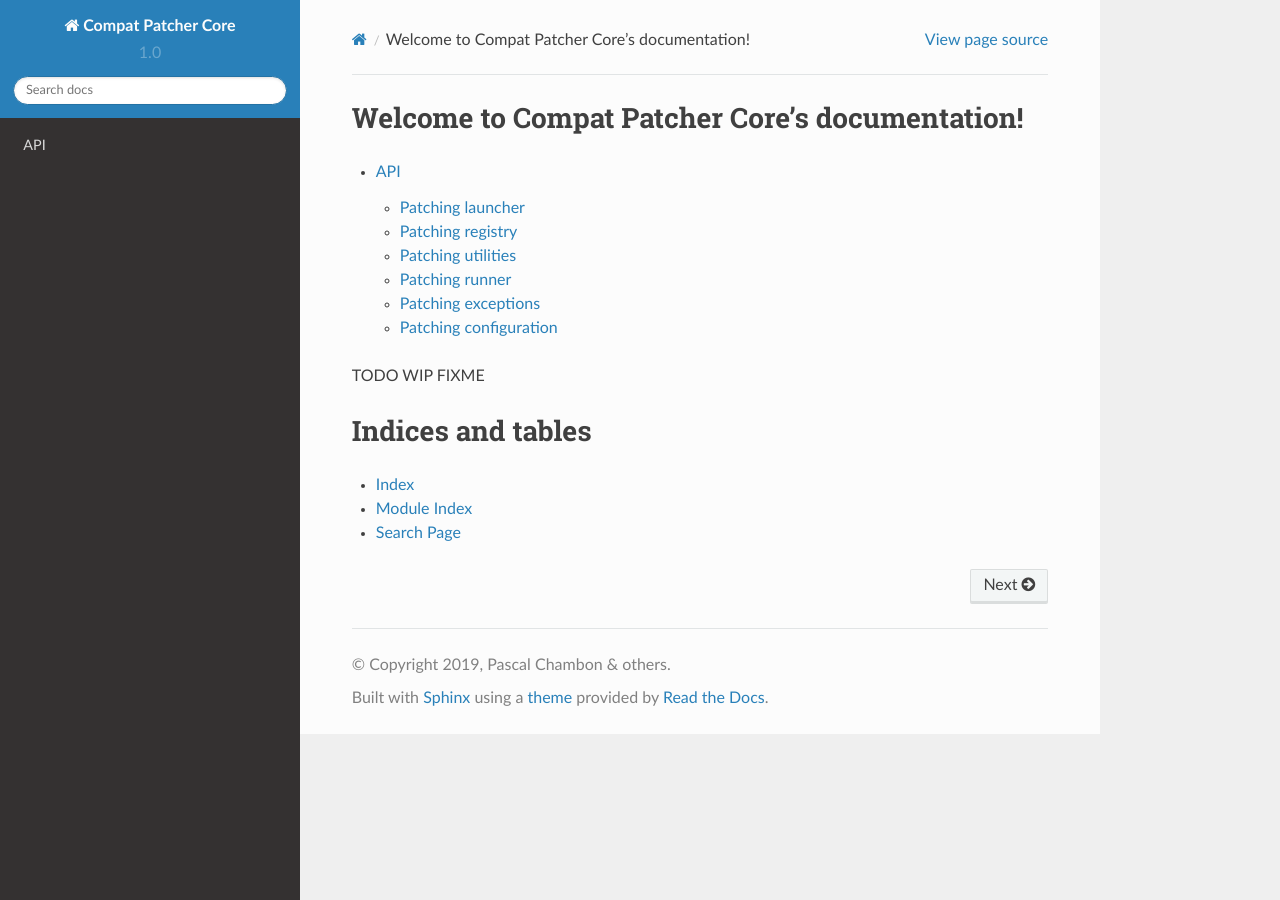
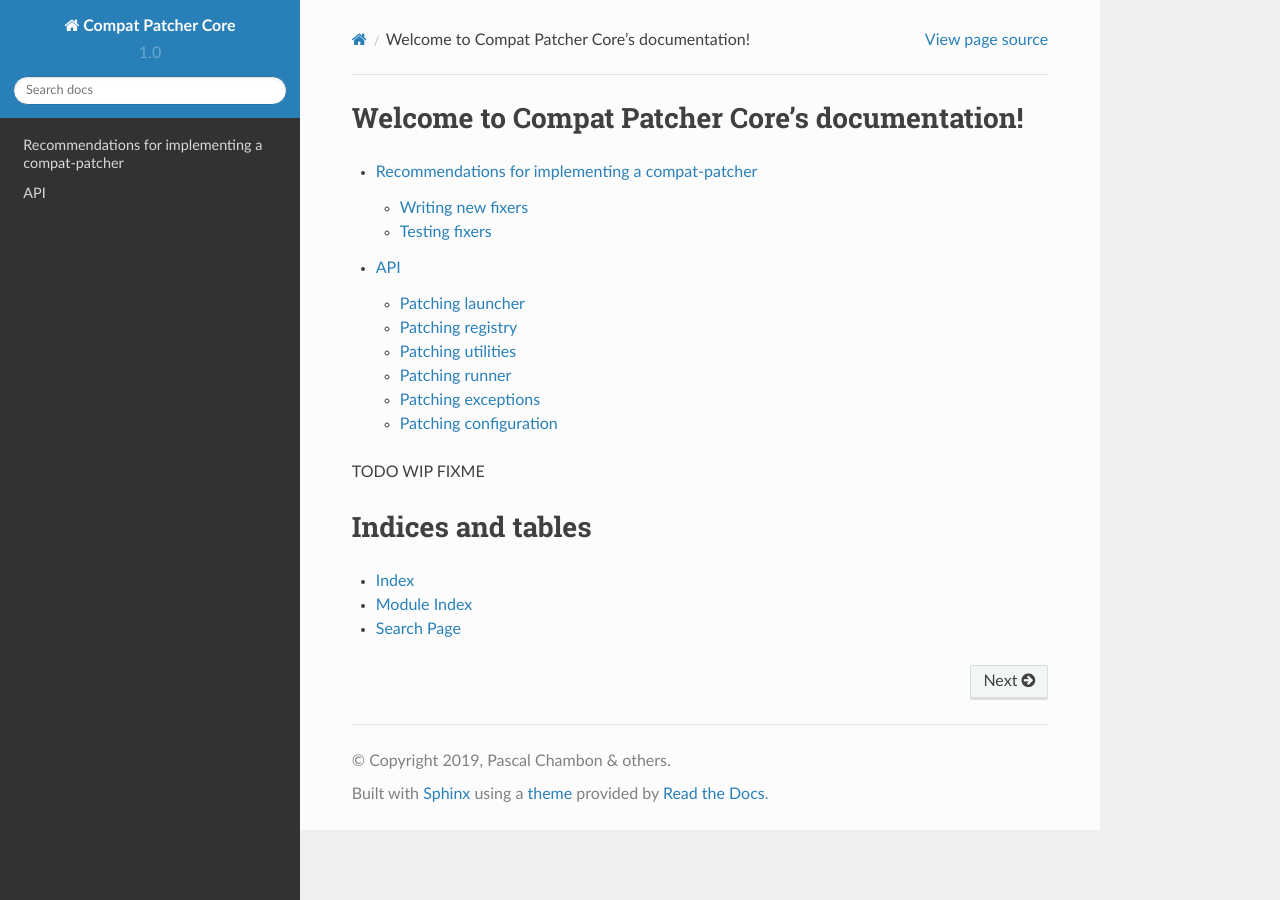
Before and after one commit to pakal/compat-patcher-core, a Sphinx documentation site: the page built from docs/index.rst, in a window 1280 px wide. Built offline with Sphinx 7.4.7 and the Read the Docs theme 2.0.0, drawn with Linux system fonts in a browser that asks for light colours; some of the changed lines change nothing that is shown.

Commit message:
Add guidelines.rst

```diff
--- /dev/null
+++ b/docs/guidelines.rst
@@ -0,0 +1,77 @@
+Recommendations for implementing a compat-patcher
+#######################################################
+
+In the following documentation, the **software** represents the application/framework/library for which the compat-patcher
+companion application is implemented.
+
+To make a new framework/library benefit from such a compat-patcher, we recommend starting from the
+provided project skeleton :
+
+TODO ADD COOKIE-CUTTER RECIPE
+
+TODO CHECK THAT - This skeleton provides a standard structure for utilities and sets of fixers, and activates several helpers: checking that every fixer has its test (when using pytest), checking that no stdlib "warnings.warn()" is used by compatibility shims, autogenerating a Readme with the list of available fixers...
+
+Then, provide the `current_software_version` to the registry constructor, possibly as a callable.
+
+
+Writing new fixers
+--------------------
+
+- Follow PEP8 as much as you can, or use `Black <https://pypi.org/project/black/>`_ to solve the problem once and for all.
+
+- Fixers have to be registered with the `register_compatibility_fixer-)` method of a patching registry. Hint: you can be DRY by using :code:`functools.partial` to preconfigure a set of similar fixers.
+
+- Fixers must have a docstring explaining what they do (what breaking changes it deals with), and tests checking that both old and new behaviour keep working.
+
+- Fixers should have a signature following the convention :code:`fix_<kind>_<path>_<element>(utils)`, where:
+
+  - :code:`<kind>` is one of the following:
+
+    - "deletion" (when an elemnt was removed from sources and must be put back).
+    - "behavior" (when a signature changed, when an optional arguments became mandatory...).
+    - "outsourcing" (when a whole submodule was turned into an external python package).
+
+  - :code:`<path>` is the trail of submodules leading to the patched elemnt (with dots replaced by underscores), **not** including the root module of the library
+  - :code:`<element>` is the element to be patched ; for clarity you should use the same character casing as the real elemnt name
+  - :code:`utils` is the injected parameter, which exposes patching utilities
+
+- Fixers should not be created to modify project-level code, like framework settings, since these are supposed to be easily updatable by project maintainers.
+
+- Fixers should not reintroduce code which raises security issues (like XSS attacks...), unless these fixers are OFF by default, deeply documented, and risks can be properly mitigated by project maintainers.
+
+- Fixers should be coded very *defensively*, since they are highly expected to repair breakages, not introduce new ones.
+
+- Fixers should follow these rules of good behaviour:
+
+  - Use monkey-patching utilities from the injected :code:`utils` object, not direct assignments
+  - Not do logging or warnings by themselves either, but use the injected :code:`utils` object once again (or a dedicated WarningsProxy instance)
+  - Not do global imports of software submodules or external libraries, but import them locally inside the fixer function
+
+
+
+
+
+
+Recommendations
+=================
+
+(avoid monkey-patching without going though them)
+
+Technically speaking:
+
+- in fixers :
+
+
+
+
+
+Testing fixers
+--------------------
+
+You can run "python setup.py test", which will install test requirements in a temporary folder, annd launch pytest.
+
+You can also install all test requirements in your virtualenv (see the setup.py) and run `pytest -vl`.
+
+MOST IMPORTANTLY, to test cross-version compatibility of your changes, install and run the "tox" python tool from the root folder of the repository. Ensure that all combinations of Python and your to-be-patched framework are present in "tox.ini".
+
+A Travis file is included for Continuous Integration of your Git repository.
--- a/docs/index.rst
+++ b/docs/index.rst
@@ -9,6 +9,7 @@ Welcome to Compat Patcher Core's documentation!
 .. toctree::
    :maxdepth: 2
 
+   guidelines.rst
    api.rst
 
 
```
